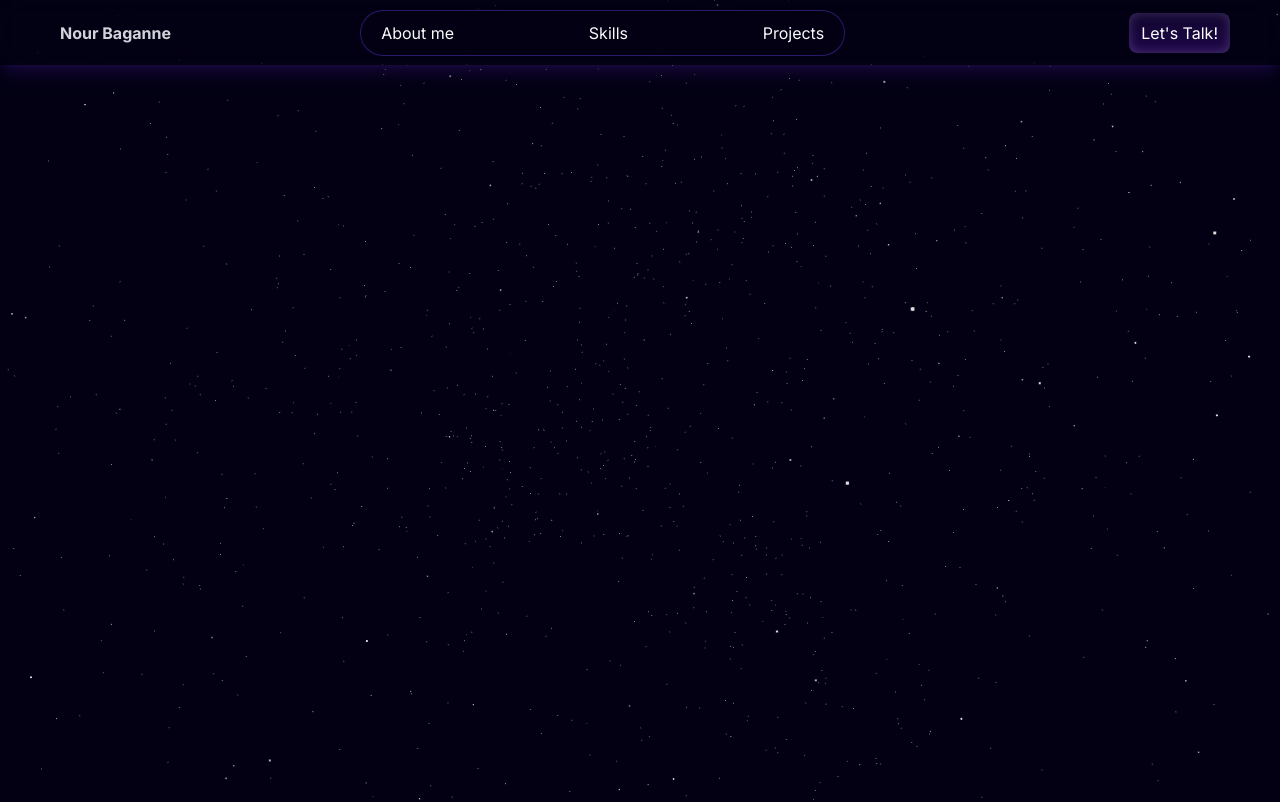
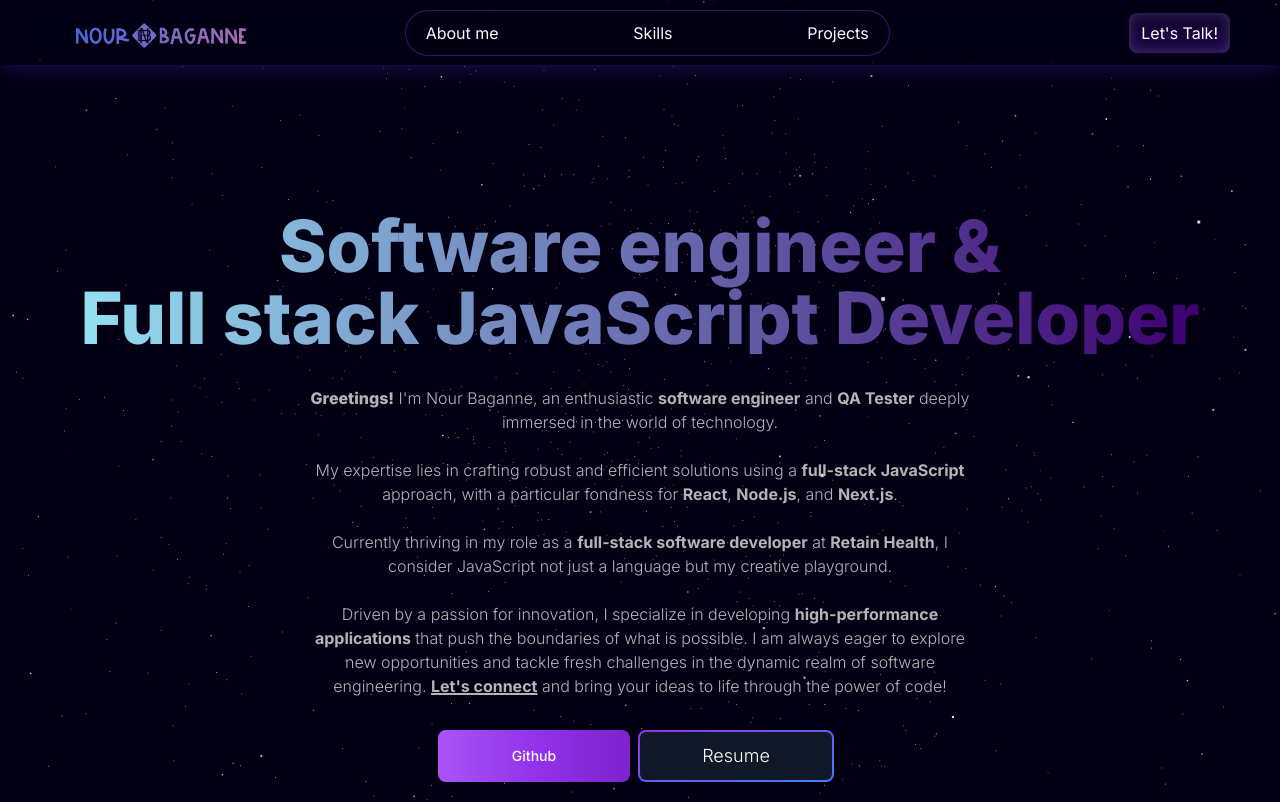
Before and after one commit to Nourbaganne/Portfolio, a Next.js app: page / in a window 1280 px wide. Shown: the top 802 px of the page. Built offline with nearby package versions, Linux system fonts and the light colour scheme.

Commit message:
add landing page

```diff
--- a/src/app/layout.tsx
+++ b/src/app/layout.tsx
@@ -2,6 +2,7 @@ import type { Metadata } from 'next'
 import { Inter } from 'next/font/google'
 import './globals.css'
 import StarsCanvas from './ui/starBackground'
+import Navbar from './ui/navbar/navbar'
 
 const inter = Inter({ subsets: ['latin'] })
 
@@ -18,7 +19,8 @@ export default function RootLayout({
   return (
     <html lang="en">
       <body className={`${inter.className} bg-[#030014] overflow-y-scroll overflow-x-hidden`}>
-        <StarsCanvas></StarsCanvas>
+        <StarsCanvas />
+        <Navbar></Navbar>
         {children}
       </body>
     </html>
--- a/src/app/page.tsx
+++ b/src/app/page.tsx
@@ -1,10 +1,40 @@
 import Image from 'next/image'
-import Navbar from './ui/navbar/navbar'
 
 export default function Home() {
   return (
-    <main className="">
-      <Navbar></Navbar>
-    </main>
+    <>
+      <main className='z-20 relative'>
+          <div className=' max-w-6xl m-auto min-h-screen sm:min-h-[1000px] flex flex-col items-center justify-center gap-8'>
+            <h1 className="text-3xl md:text-7xl text-center font-extrabold bg-gradient-to-r text-transparent from-[#95dff1] to-[#3F0071] bg-clip-text">
+              Software engineer &
+              <br className='hidden sm:block'/>
+              Full stack JavaScript Developer
+            </h1>
+            <div className='text-[#B5B4B5] text-sm sm:text-base font-light max-w-[90%] sm:max-w-2xl text-center'>
+              <p><span className='font-extrabold'>Greetings!</span> I&apos;m Nour Baganne, an enthusiastic <span className='font-bold'>software engineer</span> and <span className='font-bold'>QA Tester</span> deeply immersed in the world of technology.</p>
+              <br />
+
+              <p>My expertise lies in crafting robust and efficient solutions using a <span className='font-bold'>full-stack JavaScript</span> approach, with a particular fondness for <span className='font-bold'>React</span>, <span className='font-bold'>Node.js</span>, and <span className='font-bold'>Next.js</span>. </p>
+              <br />
+
+              <p>Currently thriving in my role as a <span className='font-bold'>full-stack software developer</span> at <span className='font-bold'>Retain Health</span>, I consider JavaScript not just a language but my creative playground.</p>
+              <br />
+              <p>
+                Driven by a passion for innovation, I specialize in developing <span className='font-bold'>high-performance applications</span> that push the boundaries of what is possible. I am always eager to explore new opportunities and tackle fresh challenges in the dynamic realm of software engineering. <a href="#" className='underline decoration-2 font-bold'>Let&apos;s connect</a> and bring your ideas to life through the power of code!
+                </p>
+            </div>
+            <div className='flex flex-row'>
+              <button type="button" className="text-white bg-gradient-to-r from-purple-500 via-purple-600 to-purple-700 hover:bg-gradient-to-br font-medium rounded-lg text-sm py-2.5 text-center me-2 mb-2 w-32 sm:w-48">Github</button>
+              <button className="inline-flex items-center justify-center p-0.5 mb-2 me-2 overflow-hidden text-sm font-light rounded-lg group bg-gradient-to-br from-purple-600 to-blue-500 group-hover:from-purple-600 group-hover:to-blue-500 text-white">
+                <span className="py-2.5 transition-all ease-in duration-75 bg-gray-900 rounded-md group-hover:bg-opacity-0 text-lg w-32 sm:w-48">
+                Resume
+                </span>
+              </button>
+            </div>
+          </div>
+          <hr className='mx-24'/>
+
+      </main>
+    </>
   )
 }
--- a/src/app/ui/navbar/navbar.tsx
+++ b/src/app/ui/navbar/navbar.tsx
@@ -1,15 +1,21 @@
 // import { Socials } from "@/constants";
+import Image from "next/image";
 import React from "react";
 
 const Navbar = () => {
   return (
     <div className="w-full h-[65px] fixed top-0 shadow-lg shadow-[#2A0E61]/50 bg-[#03001417] backdrop-blur-md z-50 px-10">
       <div className="w-full h-full flex flex-row items-center justify-between m-auto px-[10px]">
-        <a href="#about-me" className="h-auto w-auto flex flex-row items-center">
+        <div className="h-auto w-auto flex flex-row items-center">
           <span className="font-bold ml-[10px] hidden lg:block text-gray-300">
-            Nour Baganne
+            <Image
+              src="/logo.png"
+              width={200}
+              height={500}
+              alt="Logo Here"
+            />
           </span>
-        </a>
+        </div>
 
         <div className="w-[500px] h-full flex flex-row items-center justify-between md:mr-20">
           <div className="flex items-center justify-between w-full h-auto border border-[#7042f861] bg-[#0300145e] mr-[15px] px-[20px] py-[10px] rounded-full text-gray-50">
```
Also changed, not shown: public/logo.png (added).
